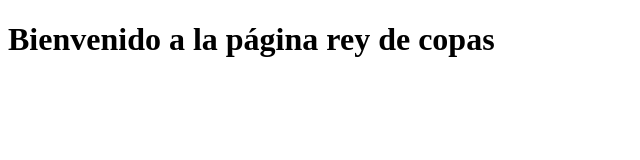
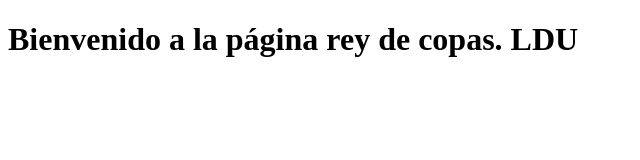
Before and after one commit to ronnykapo/testudemygit, a plain HTML site: page index.html in a window 1280 px wide. Shown: the whole page, without its empty margins (0-640 px from the left). Drawn offline with Linux system fonts and the light colour scheme.

Commit message:
se agrega ldu
se agrega ldu

```diff
--- a/index.html
+++ b/index.html
@@ -7,7 +7,7 @@
 </head>
 
 <body>
-    <h1>Bienvenido a la página rey de copas</h1>
+    <h1>Bienvenido a la página rey de copas. LDU</h1>
 </body>
 
 </html>
```
